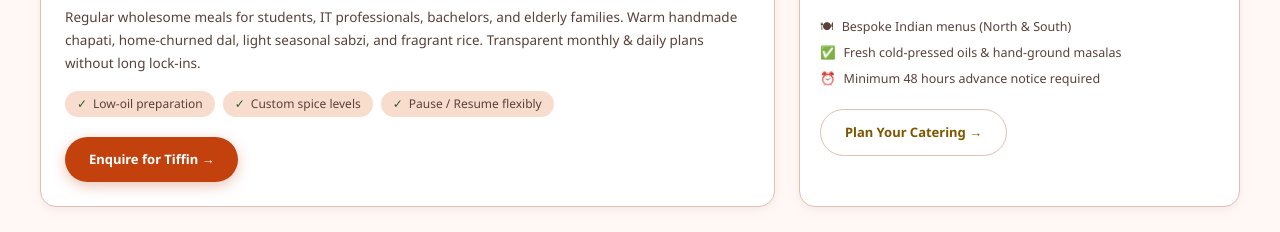
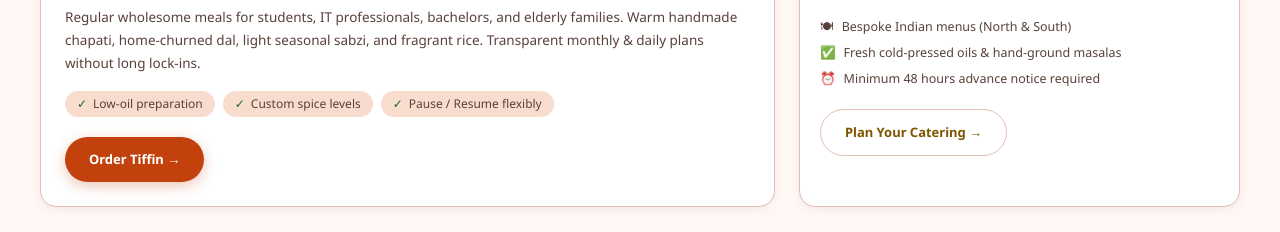
Before and after one commit to rushro123/swami-om-webapp, a React (Vite) app in the folder frontend/: page / in a window 1280 px wide. Shown: the part 1180-1412 px from the top of the page. Built offline with nearby package versions, Linux system fonts and the light colour scheme; no server answers.

Commit message:
changed one button

```diff
--- a/frontend/src/i18n.js
+++ b/frontend/src/i18n.js
@@ -99,7 +99,7 @@ const en = {
       f1: "Low-oil preparation",
       f2: "Custom spice levels",
       f3: "Pause / Resume flexibly",
-      primaryCta: "Enquire for Tiffin →",
+      primaryCta: "Order Tiffin →",
       cateringTag: "Advance Booking",
       cateringImgAlt: "Catering",
       cateringTitle: "Catering Services",
@@ -645,7 +645,7 @@ const mr = {
       f1: "कमी तेलात बनवलेले",
       f2: "तिखटपणा तुमच्या आवडीनुसार",
       f3: "सुट्टी घेणे / पुन्हा सुरू करणे सोपे",
-      primaryCta: "डब्यासाठी चौकशी करा →",
+      primaryCta: "डबा ऑर्डर करा →",
       cateringTag: "आगाऊ नोंदणी",
       cateringImgAlt: "केटरिंग",
       cateringTitle: "केटरिंग सेवा",
```
